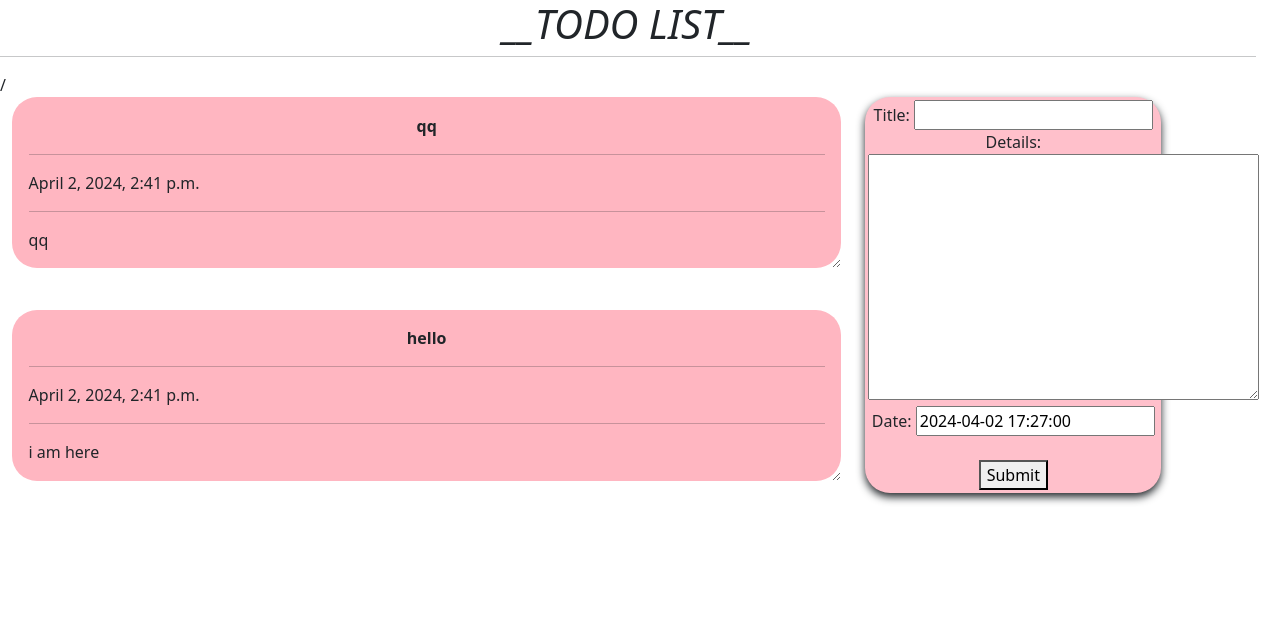
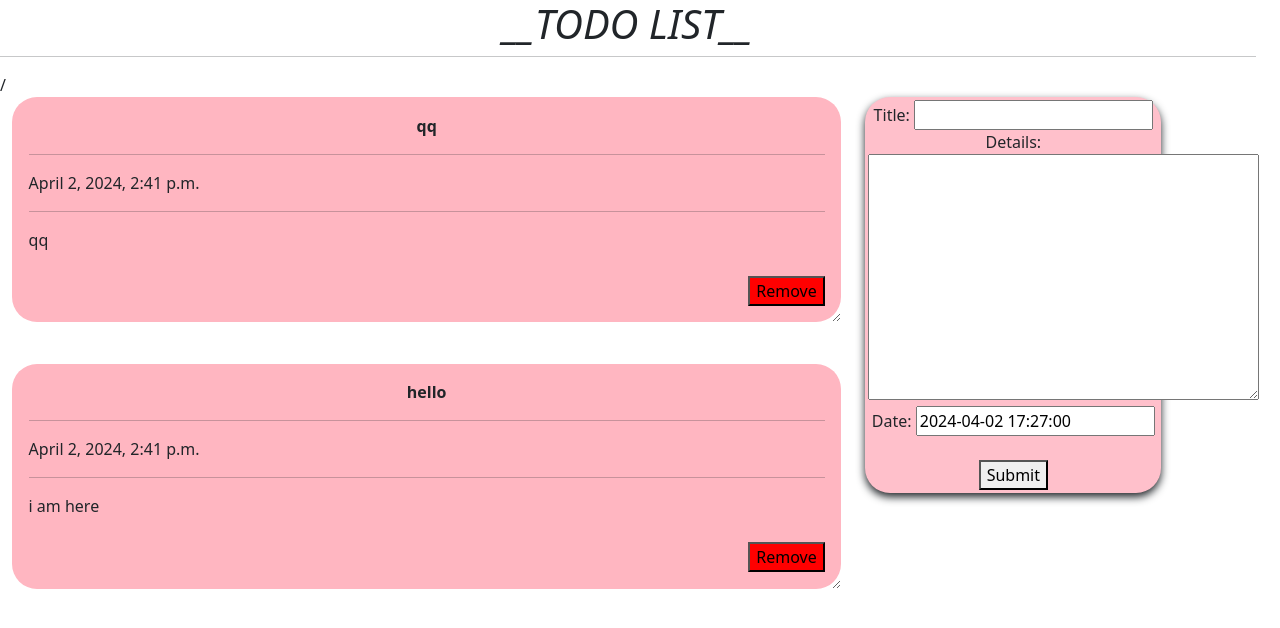
Before and after one commit to Muhammedaslamkerala/todo_list, a Django app: page / in a window 1280 px wide. Shown: the top 628 px of the page. Run offline with Django 5.2, Linux system fonts and the light colour scheme; data comes from the database, SQL or seed files in the repository.

Commit message:
Update home.html

```diff
--- a/templates/home.html
+++ b/templates/home.html
@@ -24,6 +24,12 @@
            {{i.date}}
            <hr/>
            {{i.details}}
+           <br>
+           <br>
+           <form action="/del/{{i.id}}" method="POST">
+            {% csrf_token %}
+            <button value="remove" type="submit" style="background: red; float:right">Remove</button>
+           </form>
            </div>
         {%endfor%}
        </div>
```
